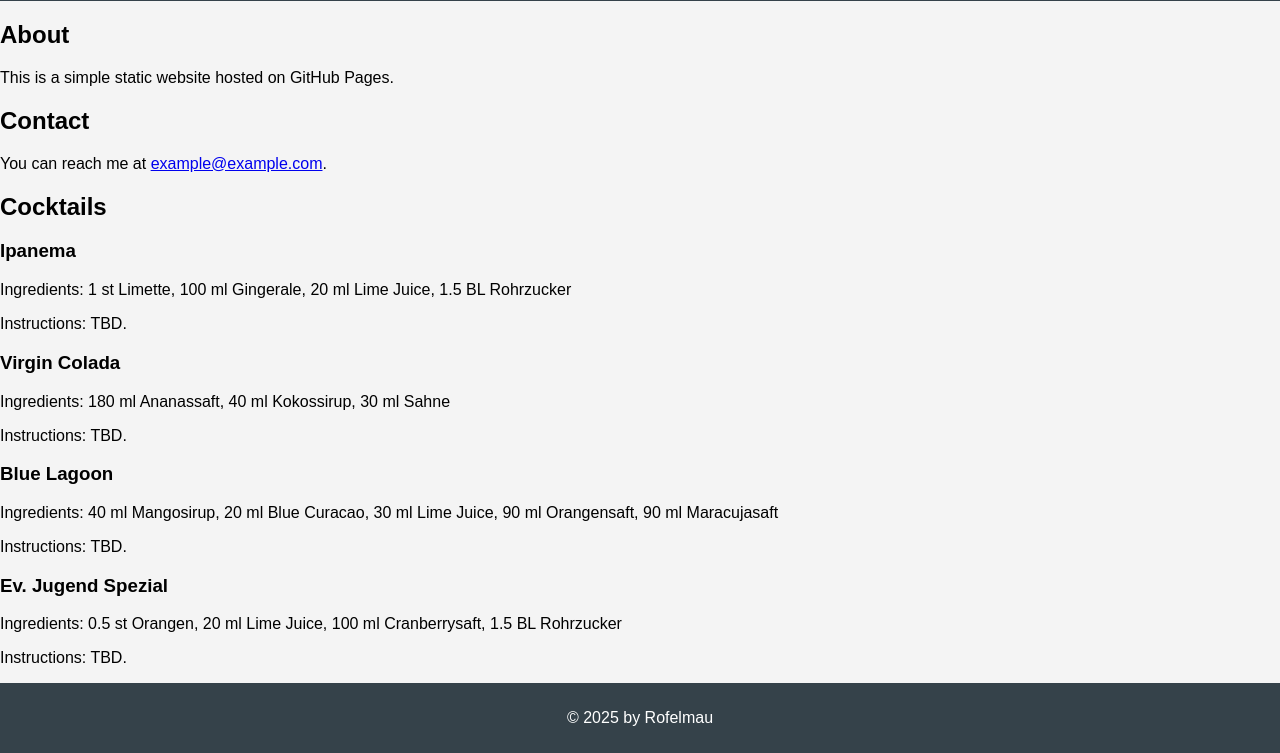
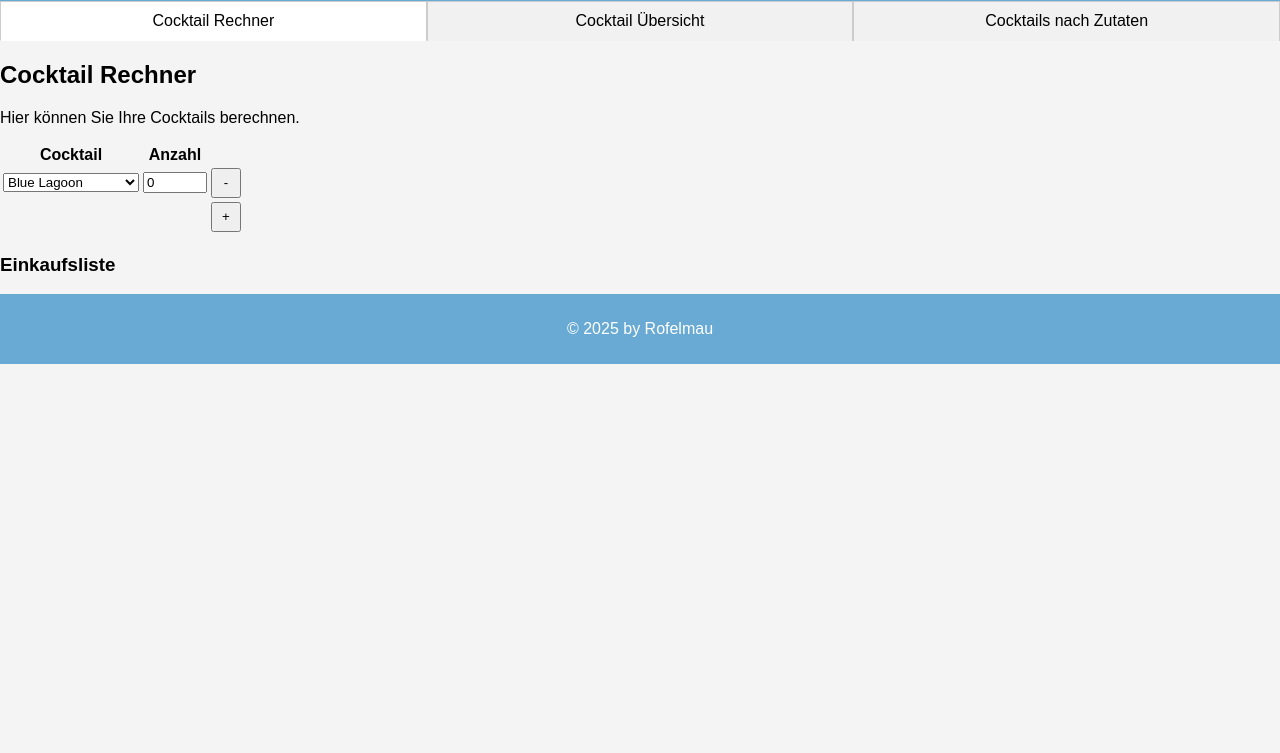
Before and after one commit to Rofelmau/JimsBarCocktailDatabase, a website: page src/index.html in a window 1280 px wide. Shown: the part 56-809 px from the top of the page. Drawn offline with Linux system fonts and the light colour scheme.

Commit message:
Implement shopping list feature

```diff
--- a/src/css/styles.css
+++ b/src/css/styles.css
@@ -6,7 +6,7 @@ body {
 }
 
 header {
-    background: #35424a;
+    background: #68aad3;
     color: #ffffff;
     padding: 10px 0;
     text-align: center;
@@ -37,7 +37,7 @@ nav a:hover {
 }
 
 footer {
-    background: #35424a;
+    background: #68aad3;
     color: #ffffff;
     text-align: center;
     padding: 10px 0;
@@ -45,3 +45,38 @@ footer {
     bottom: 0;
     width: 100%;
 }
+
+.tabs {
+    display: flex;
+    cursor: pointer;
+    margin-bottom: 20px;
+}
+
+.tab {
+    flex: 1;
+    padding: 10px;
+    text-align: center;
+    background-color: #f1f1f1;
+    border: 1px solid #ccc;
+    border-bottom: none;
+}
+
+.tab.active {
+    background-color: #fff;
+    border-bottom: 1px solid #fff;
+}
+
+.tab-content {
+    display: none;
+    border: 1px solid #ccc;
+    padding: 20px;
+}
+
+.tab-content.active {
+    display: block;
+}
+
+#add-row-button, .delete-row-button {
+    height: 30px;
+    width: 30px;
+}
--- a/src/index.html
+++ b/src/index.html
@@ -3,22 +3,20 @@
 <head>
     <meta charset="UTF-8">
     <meta name="viewport" content="width=device-width, initial-scale=1.0">
-    <title>My Static Website</title>
+    <title>Jims Bar Cocktail Database</title>
     <link rel="stylesheet" href="css/styles.css">
 </head>
 <body>
     <header>
-        <h1>Welcome to My Static Website</h1>
+        <h1>Jims Bar Cocktail Database</h1>
     </header>
-    <main>
-        <section>
-            <h2>About</h2>
-            <p>This is a simple static website hosted on GitHub Pages.</p>
-        </section>
-        <section>
-            <h2>Contact</h2>
-            <p>You can reach me at <a href="mailto:example@example.com">example@example.com</a>.</p>
-        </section>
+    <div class="tabs">
+        <div class="tab active" data-tab="calculator">Cocktail Rechner</div>
+        <div class="tab" data-tab="overview">Cocktail Übersicht</div>
+        <div class="tab" data-tab="by-ingredients">Cocktails nach Zutaten</div>
+    </div>
+    <main id="tab-content">
+        <!-- Initial content will be loaded here -->
     </main>
     <footer>
         <p>&copy; 2025 by Rofelmau</p>
--- /dev/null
+++ b/src/js/calculator.js
@@ -0,0 +1,119 @@
+if (!window.calculatorInitialized) {
+    window.calculatorInitialized = true;
+
+    let cocktailsData = [];
+    let ingredientsMap = new Map();
+
+    function populateCocktailDropdown() {
+        fetch('data/cocktails.json')
+            .then(response => response.json())
+            .then(data => {
+                cocktailsData = data.cocktails;
+                data.ingredients.forEach(ingredient => {
+                    ingredientsMap.set(ingredient.id, ingredient.name);
+                });
+                const selects = document.querySelectorAll('.cocktail-select');
+                selects.forEach(select => {
+                    data.cocktails.sort((a, b) => a.name.localeCompare(b.name));
+                    data.cocktails.forEach(cocktail => {
+                        const option = document.createElement('option');
+                        option.value = cocktail.name;
+                        option.textContent = cocktail.name;
+                        select.appendChild(option);
+                    });
+                });
+                updateShoppingList(); // Initial call to update the shopping list
+            })
+            .catch(error => console.error('Error loading cocktails:', error));
+    }
+
+    function createNewRow() {
+        const table = document.getElementById('cocktail-table').getElementsByTagName('tbody')[0];
+        const newRow = table.insertRow(table.rows.length - 1); // Insert before the last row (add-row)
+        const newCell1 = newRow.insertCell(0);
+        const newCell2 = newRow.insertCell(1);
+        const newCell3 = newRow.insertCell(2);
+
+        const newSelect = document.createElement('select');
+        newSelect.classList.add('cocktail-select');
+        newSelect.addEventListener('change', updateShoppingList);
+        newCell1.appendChild(newSelect);
+
+        const newInput = document.createElement('input');
+        newInput.type = 'number';
+        newInput.classList.add('cocktail-quantity');
+        newInput.min = '0';
+        newInput.max = '999';
+        newInput.value = '0';
+        newInput.addEventListener('input', updateShoppingList);
+        newCell2.appendChild(newInput);
+
+        const deleteButton = document.createElement('button');
+        deleteButton.classList.add('delete-row-button');
+        deleteButton.textContent = '-';
+        deleteButton.addEventListener('click', (event) => {
+            const row = event.target.closest('tr');
+            row.parentNode.removeChild(row);
+            updateShoppingList();
+        });
+        newCell3.style.textAlign = 'right';
+        newCell3.appendChild(deleteButton);
+
+        populateCocktailDropdown();
+    }
+
+    document.querySelectorAll('.delete-row-button').forEach(button => {
+        button.addEventListener('click', (event) => {
+            const row = event.target.closest('tr');
+            row.parentNode.removeChild(row);
+            updateShoppingList();
+        });
+    });
+
+    function updateShoppingList() {
+        const table = document.getElementById('cocktail-table').getElementsByTagName('tbody')[0];
+        const rows = table.getElementsByTagName('tr');
+        const shoppingList = new Map();
+
+        for (let i = 0; i < rows.length - 1; i++) { // Exclude the last row (add-row)
+            const select = rows[i].querySelector('.cocktail-select');
+            const quantityInput = rows[i].querySelector('.cocktail-quantity');
+            const cocktailName = select.value;
+            const quantity = parseInt(quantityInput.value, 10);
+
+            if (cocktailName && quantity > 0) {
+                const cocktail = cocktailsData.find(c => c.name === cocktailName);
+                if (cocktail) {
+                    cocktail.ingredients.forEach(ingredient => {
+                        const ingredientId = ingredient.ingredientId;
+                        const totalQuantity = ingredient.quantity * quantity;
+                        if (shoppingList.has(ingredientId)) {
+                            shoppingList.set(ingredientId, shoppingList.get(ingredientId) + totalQuantity);
+                        } else {
+                            shoppingList.set(ingredientId, totalQuantity);
+                        }
+                    });
+                }
+            }
+        }
+
+        const shoppingListElement = document.getElementById('shopping-list-items');
+        shoppingListElement.innerHTML = '';
+        shoppingList.forEach((quantity, id) => {
+            const listItem = document.createElement('li');
+            const name = ingredientsMap.get(id);
+            listItem.textContent = `${name}: ${quantity}`;
+            shoppingListElement.appendChild(listItem);
+        });
+    }
+
+    // Initial population of the dropdown and shopping list
+    populateCocktailDropdown();
+
+}
+
+createNewRow();
+
+document.getElementById('add-row-button').addEventListener('click', () => {
+    createNewRow();
+});
--- a/src/js/scripts.js
+++ b/src/js/scripts.js
@@ -1,16 +1,39 @@
 document.addEventListener('DOMContentLoaded', () => {
-    fetch('data/cocktails.json')
-        .then(response => response.json())
-        .then(data => {
-            displayCocktails(data.cocktails, data.ingredients);
-        })
-        .catch(error => console.error('Error loading cocktails:', error));
+    const tabs = document.querySelectorAll('.tab');
+    const tabContent = document.getElementById('tab-content');
+
+    // Function to load content for a tab
+    function loadTabContent(tabName) {
+        fetch(`partials/${tabName}.html`)
+            .then(response => response.text())
+            .then(data => {
+                tabContent.innerHTML = data;
+                if (tabName === 'calculator') {
+                    const script = document.createElement('script');
+                    script.src = 'js/calculator.js';
+                    document.body.appendChild(script);
+                }
+            })
+            .catch(error => console.error('Error loading tab content:', error));
+    }
+
+    // Load initial content
+    loadTabContent('calculator');
+
+    tabs.forEach(tab => {
+        tab.addEventListener('click', () => {
+            tabs.forEach(t => t.classList.remove('active'));
+            tab.classList.add('active');
+
+            const target = tab.getAttribute('data-tab');
+            loadTabContent(target);
+        });
+    });
 });
 
 function displayCocktails(cocktails, ingredients) {
-    const main = document.querySelector('main');
-    const cocktailSection = document.createElement('section');
-    cocktailSection.innerHTML = '<h2>Cocktails</h2>';
+    const overviewSection = document.querySelector('#overview');
+    overviewSection.innerHTML = '<h2>Cocktails</h2>';
     cocktails.forEach(cocktail => {
         const cocktailDiv = document.createElement('div');
         const ingredientList = cocktail.ingredients.map(ing => {
@@ -22,7 +45,6 @@ function displayCocktails(cocktails, ingredients) {
             <p>Ingredients: ${ingredientList}</p>
             <p>Instructions: ${cocktail.instructions}</p>
         `;
-        cocktailSection.appendChild(cocktailDiv);
+        overviewSection.appendChild(cocktailDiv);
     });
-    main.appendChild(cocktailSection);
 }
--- /dev/null
+++ b/src/partials/calculator.html
@@ -0,0 +1,27 @@
+<h2>Cocktail Rechner</h2>
+<p>Hier können Sie Ihre Cocktails berechnen.</p>
+<div style="display: flex; align-items: flex-start;">
+    <table id="cocktail-table">
+        <thead>
+            <tr>
+                <th>Cocktail</th>
+                <th>Anzahl</th>
+                <th></th>
+            </tr>
+        </thead>
+        <tbody>
+            <tr id="add-row">
+                <td colspan="3" style="text-align: right;">
+                    <button id="add-row-button">+</button>
+                </td>
+            </tr>
+        </tbody>
+    </table>
+</div>
+<div id="shopping-list">
+    <h3>Einkaufsliste</h3>
+    <ul id="shopping-list-items">
+        <!-- Shopping list items will be populated by JavaScript -->
+    </ul>
+</div>
+<script src="js/calculator.js"></script>
```
Also changed, not shown: src/js/validateData.js (+20 -1 lines), src/partials/by-ingredients.html (added, +2 -0 lines), src/partials/overview.html (added, +2 -0 lines).
